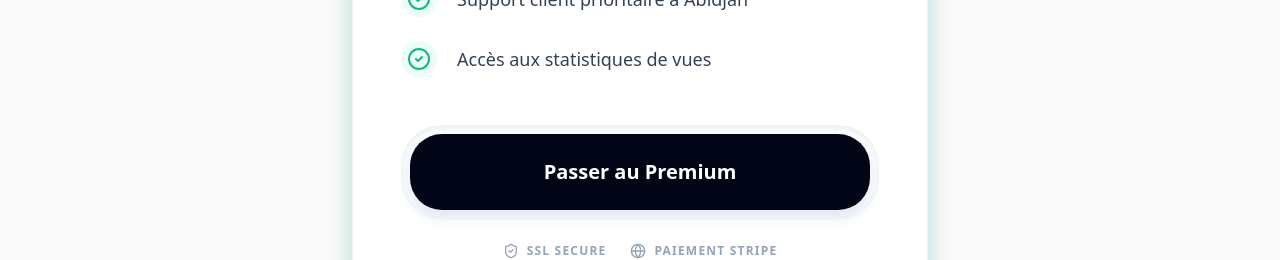
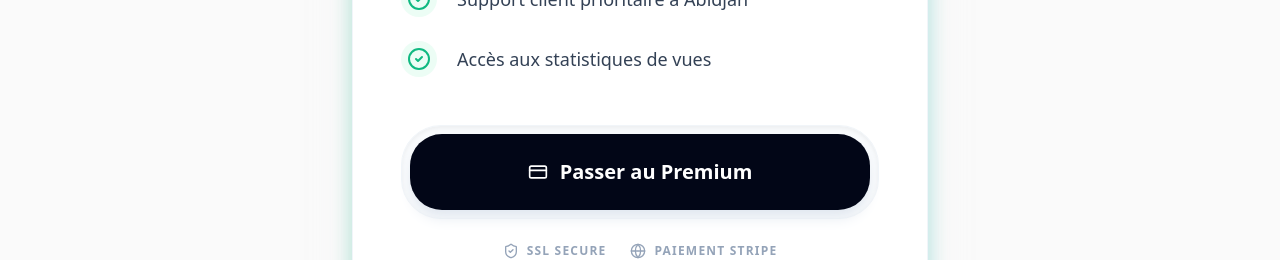
Before and after one commit to Sende45/betna-immo, a React (Vite) app in the folder frontend/: page /abonnement in a window 1280 px wide. Shown: the part 860-1120 px from the top of the page. Built offline with nearby package versions, Linux system fonts and the light colour scheme; no server answers.

Commit message:
ajout des nouvelles mises à jour

```diff
--- a/frontend/src/components/SubscriptionButton.jsx
+++ b/frontend/src/components/SubscriptionButton.jsx
@@ -1,6 +1,6 @@
 import React, { useState } from 'react';
 import api from '../api/axios';
-import { Loader2, creditCard } from 'lucide-react';
+import { Loader2, CreditCard } from 'lucide-react'; // ✅ Corrigé : Majuscule sur CreditCard
 
 const SubscriptionButton = ({ priceId, className }) => {
   const [loading, setLoading] = useState(false);
@@ -19,7 +19,9 @@ const SubscriptionButton = ({ priceId, className }) => {
       }
     } catch (err) {
       console.error("Erreur Stripe:", err);
-      alert("Impossible d'initier le paiement. Vérifiez votre connexion.");
+      // ✅ Plus précis : affiche le message du backend si disponible
+      const errorMsg = err.response?.data?.message || "Impossible d'initier le paiement.";
+      alert(errorMsg);
     } finally {
       setLoading(false);
     }
@@ -29,15 +31,18 @@ const SubscriptionButton = ({ priceId, className }) => {
     <button
       onClick={handleSubscription}
       disabled={loading}
-      className={className}
+      className={`flex items-center justify-center gap-2 transition-all active:scale-95 disabled:opacity-70 ${className}`}
     >
       {loading ? (
         <>
           <Loader2 className="animate-spin" size={20} />
-          Traitement...
+          <span>Traitement...</span>
         </>
       ) : (
-        "Passer au Premium"
+        <>
+          <CreditCard size={20} /> {/* ✅ Icône maintenant utilisée */}
+          <span>Passer au Premium</span>
+        </>
       )}
     </button>
   );
--- a/frontend/vite.config.js
+++ b/frontend/vite.config.js
@@ -4,10 +4,13 @@ import react from '@vitejs/plugin-react'
 // https://vite.dev/config/
 export default defineConfig({
   plugins: [react()],
+  // On laisse Vite gérer les variables d'environnement via import.meta.env
+  // (C'est plus sûr car il ne prendra que celles qui commencent par VITE_)
   build: {
+    outDir: 'dist',
     rollupOptions: {
       output: {
-        // Cette fonction sépare les packages de node_modules dans un fichier "vendor"
+        // Optimisation pour séparer les grosses dépendances
         manualChunks(id) {
           if (id.includes('node_modules')) {
             return 'vendor';
@@ -15,7 +18,10 @@ export default defineConfig({
         },
       },
     },
-    // Optionnel : augmente la limite d'avertissement à 1000kb si tu assumes la taille
     chunkSizeWarningLimit: 1000,
   },
+  server: {
+    port: 5173,
+    strictPort: true,
+  }
 })
```
